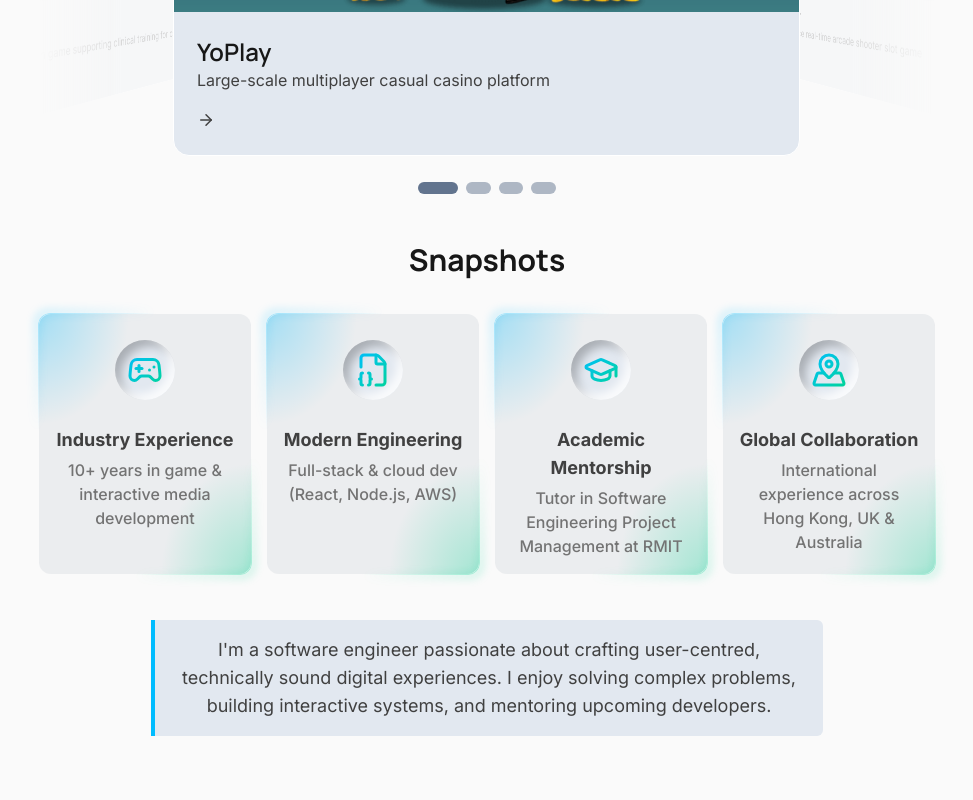
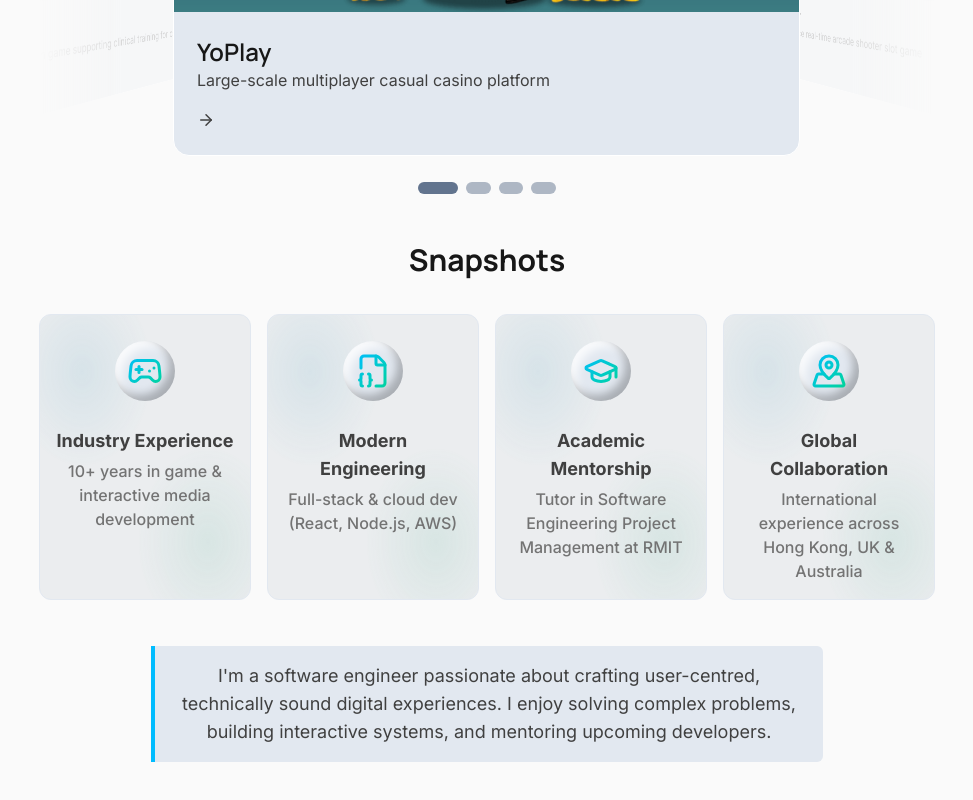
Before and after one commit to ZHENSHUO-ZHAO/portfolio, a React (Vite) app: page / in a window 1280 px wide. Shown: the part 1115-1915 px from the top of the page, without its empty margins (153-1126 px from the left). Built offline with nearby package versions, Linux system fonts and the light colour scheme.

Commit message:
Updated snapshot card animations.

```diff
--- a/src/pages/Home/Snapshots.tsx
+++ b/src/pages/Home/Snapshots.tsx
@@ -10,24 +10,20 @@ import {
 
 const outlineVariants: Variants = {
   rest: {
-    background: createLinearGradient(135, [
-      mixColor(30, "var(--color-accent)", "transparent"),
-      "transparent",
-      "transparent",
-      "transparent",
-      mixColor(30, "var(--color-complement)", "transparent"),
-    ]),
+    opacity: 0,
   },
   hover: {
-    background: createLinearGradient(135, [
-      mixColor(60, "var(--color-accent)", "transparent"),
-      "transparent",
-      "transparent",
-      "transparent",
-      mixColor(60, "var(--color-complement)", "transparent"),
-    ]),
+    opacity: 1,
   },
 };
+
+const outlineGradient: string = createLinearGradient(135, [
+  mixColor(60, "var(--color-accent)", "transparent"),
+  "transparent",
+  "transparent",
+  "transparent",
+  mixColor(60, "var(--color-complement)", "transparent"),
+]);
 
 const topLeftVariants: Variants = {
   rest: {
@@ -35,11 +31,13 @@ const topLeftVariants: Variants = {
       undefined,
       undefined,
       [
-        [mixColor(30, "var(--color-accent)", "transparent"), 0],
+        [mixColor(20, "var(--color-accent)", "transparent"), 0],
         ["transparent", 30],
       ],
-      "top left"
+      "20% 20%"
     ),
+    filter: "grayscale(0.6)",
+    opacity: 0.7,
   },
   hover: {
     background: createRadialGradientWithStops(
@@ -49,8 +47,10 @@ const topLeftVariants: Variants = {
         [mixColor(50, "var(--color-accent)", "transparent"), 0],
         ["transparent", 30],
       ],
-      "top left"
+      "0% 0%"
     ),
+    filter: "grayscale(0)",
+    opacity: 1,
   },
 };
 
@@ -60,11 +60,13 @@ const bottomRightVariants: Variants = {
       undefined,
       undefined,
       [
-        [mixColor(30, "var(--color-complement)", "transparent"), 0],
+        [mixColor(20, "var(--color-complement)", "transparent"), 0],
         ["transparent", 30],
       ],
-      "bottom right"
+      "80% 80%"
     ),
+    filter: "grayscale(0.6)",
+    opacity: 0.7,
   },
   hover: {
     background: createRadialGradientWithStops(
@@ -74,13 +76,15 @@ const bottomRightVariants: Variants = {
         [mixColor(50, "var(--color-complement)", "transparent"), 0],
         ["transparent", 30],
       ],
-      "bottom right"
+      "100% 100%"
     ),
+    filter: "grayscale(0)",
+    opacity: 1,
   },
 };
 
 const iconVariants: Variants = {
-  rest: {
+  hover: {
     boxShadow: `${createInnerShadow(
       "-6px",
       "-6px",
@@ -88,7 +92,7 @@ const iconVariants: Variants = {
       "rgba(255,255,255,0.8)"
     )}, ${createInnerShadow("6px", "6px", "10px", "rgba(0,0,0,0.25)")}`,
   },
-  hover: {
+  rest: {
     boxShadow: `${createInnerShadow(
       "-6px",
       "-6px",
@@ -109,7 +113,7 @@ export default function Snapshots({
         <motion.li
           key={s.desc}
           className="
-          relative flex flex-col justify-start items-center gap-4 py-4 px-4 rounded-xl bg-slate-500/10"
+          relative flex flex-col justify-start items-center gap-4 py-4 px-4 rounded-xl bg-slate-500/10 border border-slate-200"
           initial="rest"
           whileHover="hover"
           whileTap="hover"
@@ -154,10 +158,9 @@ export default function Snapshots({
             <p className="text-md font-medium text-neutral-500">{s.desc}</p>
           </div>
 
-          <GlowOutline
-            gradient={{ variants: outlineVariants }}
-            rounded="rounded-xl"
-          />
+          <motion.div className="absolute inset-0" variants={outlineVariants}>
+            <GlowOutline gradient={outlineGradient} rounded="rounded-xl" />
+          </motion.div>
         </motion.li>
       ))}
     </ul>
```
